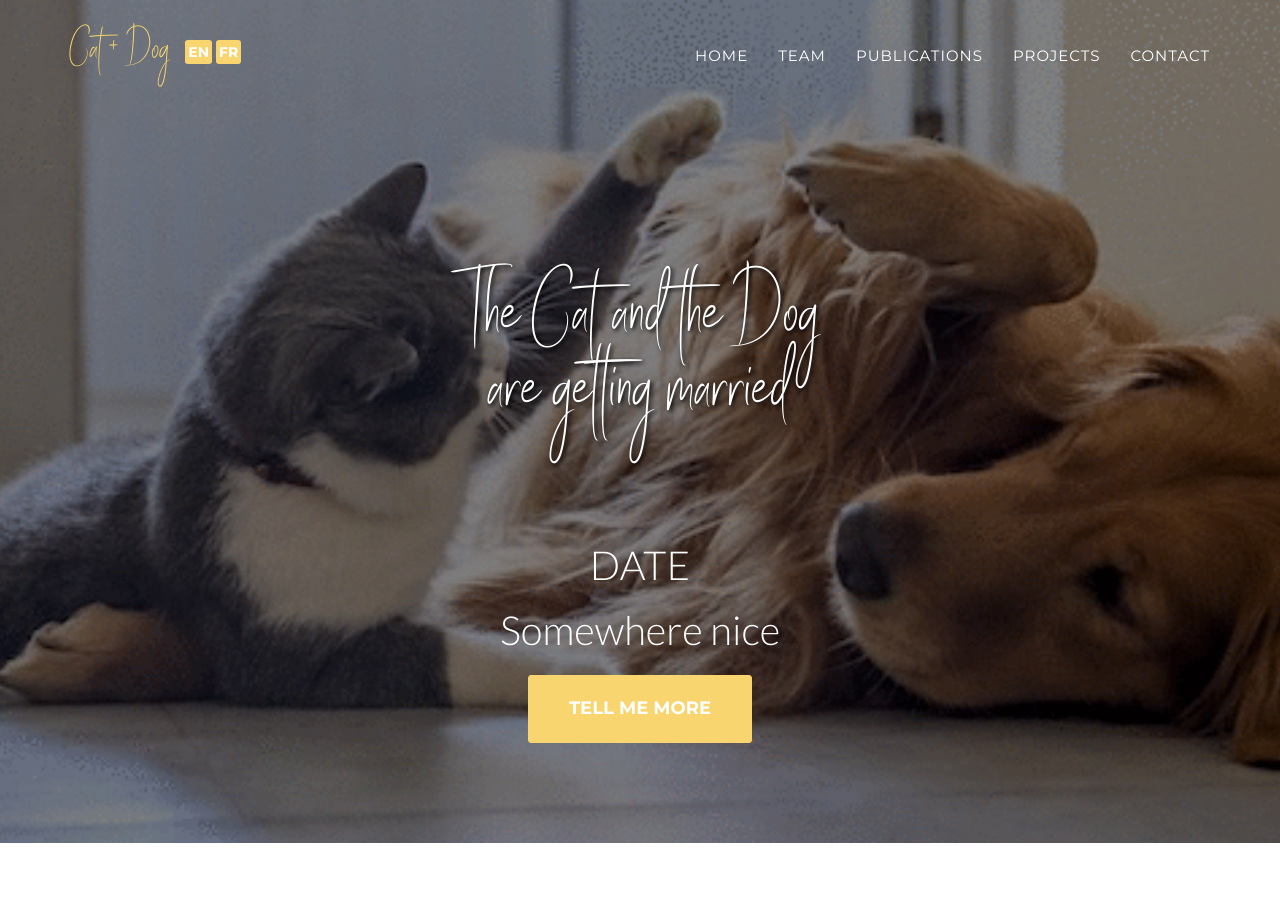
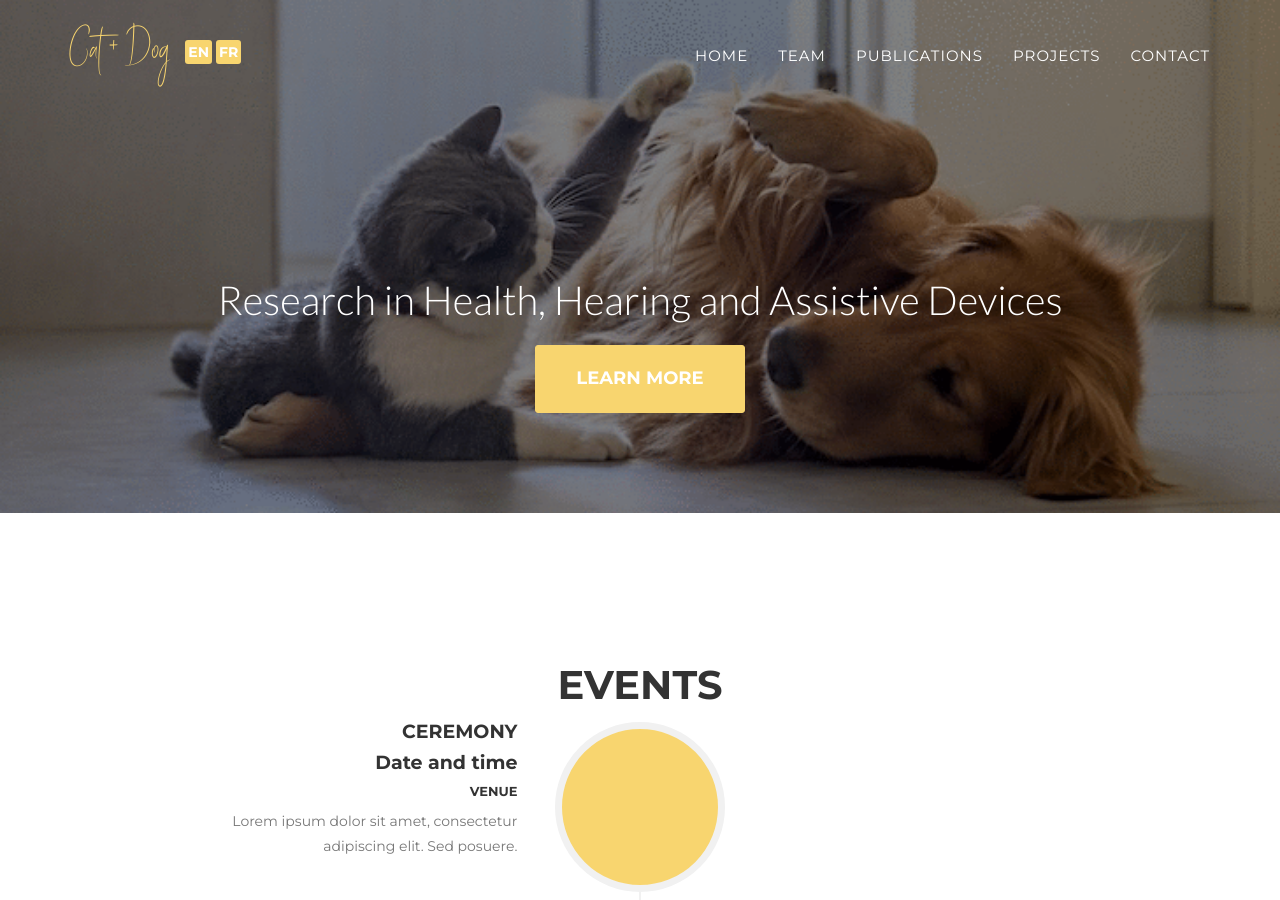
Before and after one commit to rhad-lab/rhad-lab, a Jekyll site: the page built from index.html, in a window 1280 px wide and 900 px high. Built offline with Jekyll 4.4.1, drawn with Linux system fonts in a browser that asks for light colours; some web fonts are replaced.

Commit message:
Update header.html

```diff
--- a/_includes/en_data/header.html
+++ b/_includes/en_data/header.html
@@ -48,10 +48,8 @@
 <header>
     <div class="container">
         <div class="intro-text">
-            <div class="intro-heading">The Cat and the Dog<br>are getting married</div>
-            <div class="intro-lead-in">DATE</div>
-            <div class="intro-lead-in">Somewhere nice</div>
-            <a href="#events" class="page-scroll btn btn-xl">Tell Me More</a>
+            <div class="intro-lead-in">Research in Health, Hearing and Assistive Devices</div>
+            <a href="#events" class="page-scroll btn btn-xl">Learn More</a>
         </div>
     </div>
 </header>
```
